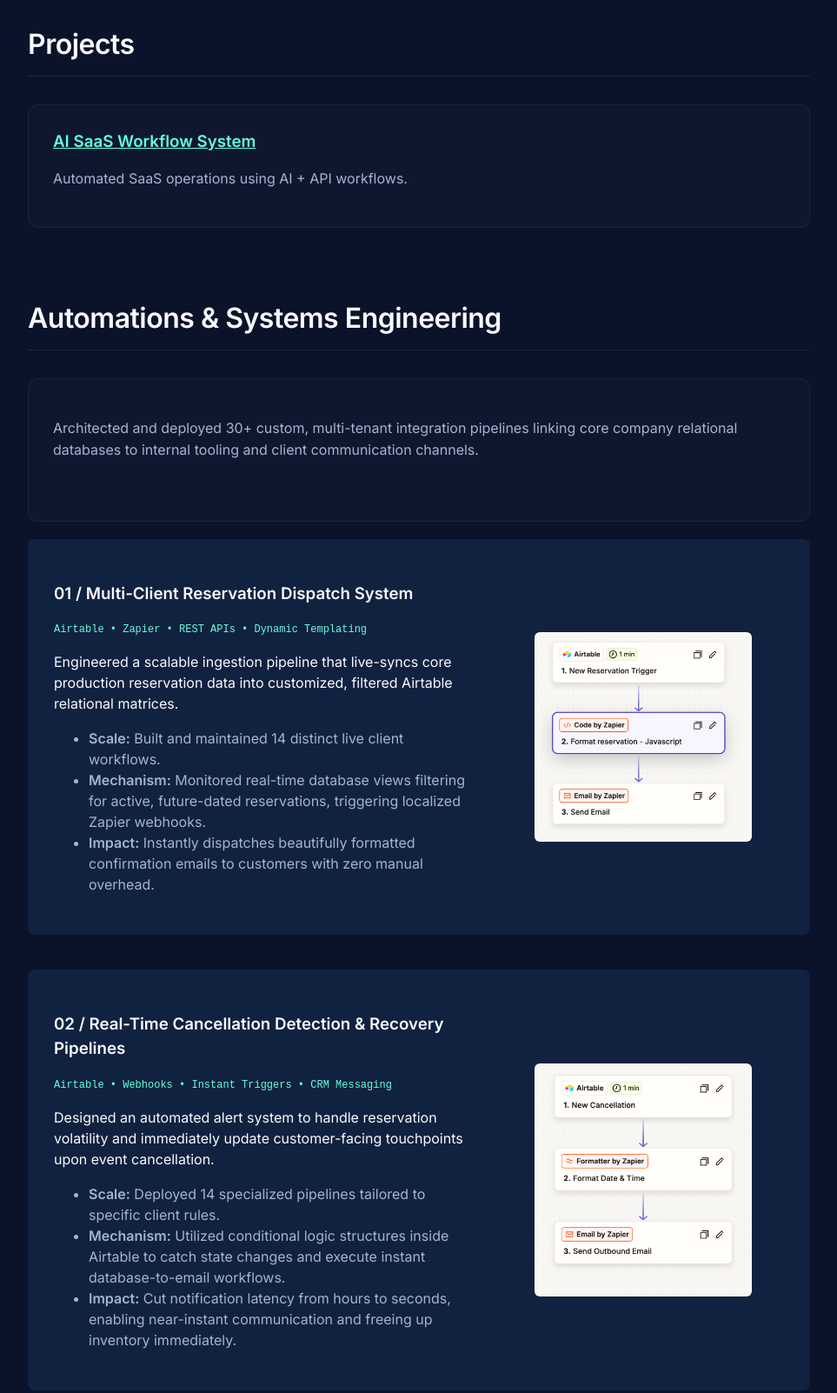
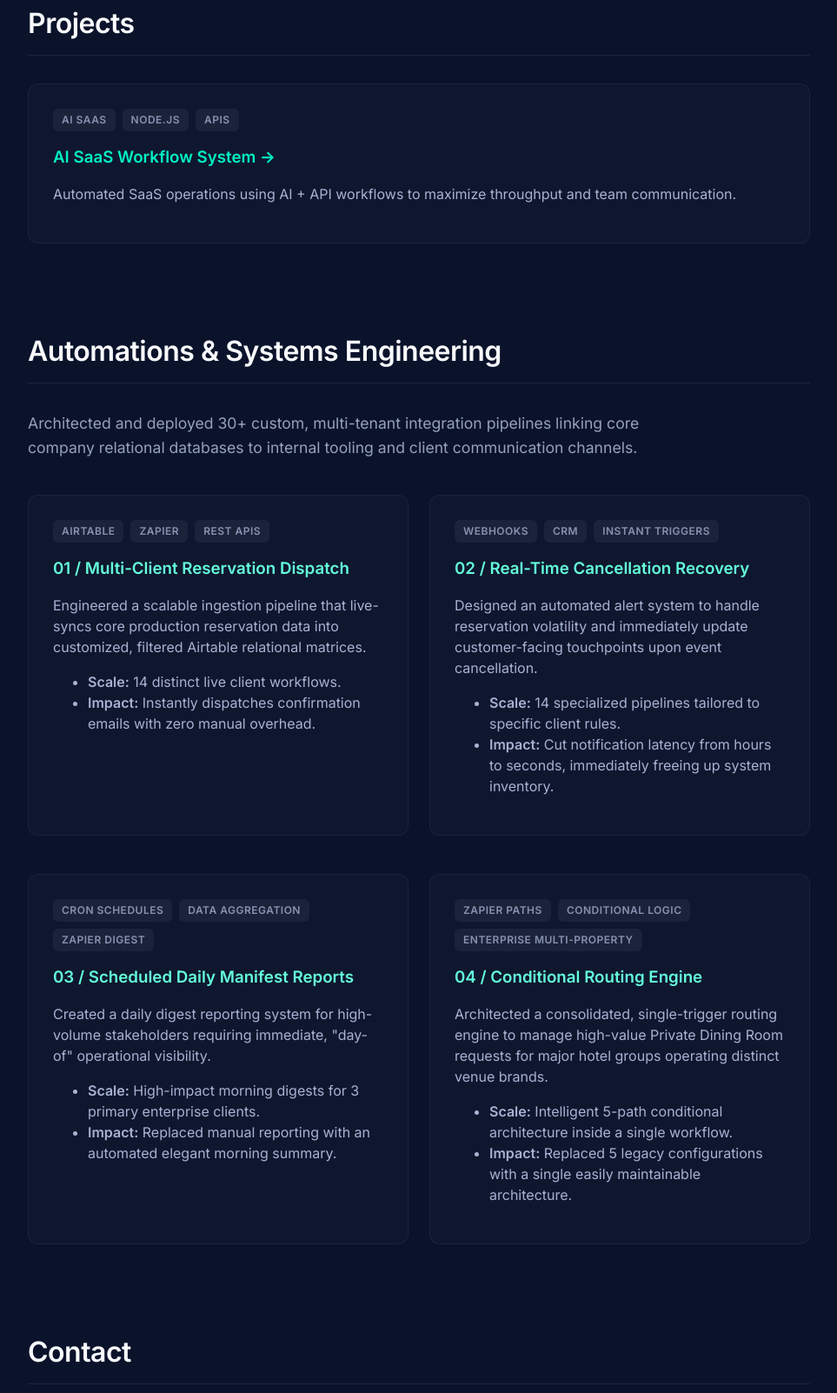
Before and after one commit to ann-hnatyshyn/ann-hnatyshyn.github.io, a plain HTML site: page index.html in a window 1280 px wide. Shown: the part 1700-3302 px from the top of the page at 87% size, without its empty margins (158-1121 px from the left). Drawn offline with Linux system fonts and the light colour scheme.

Commit message:
Revamp experience and projects sections in index.html
Refactor experience and projects sections with improved structure and tags.

```diff
--- a/index.html
+++ b/index.html
@@ -55,12 +55,18 @@
     <strong>💻 Stack:</strong> JavaScript, React, Node.js, Express.js, PostgreSQL, REST APIs, Webhooks, Zapier, Skyvern
 </section>
 
+      <!-- EXPERIENCE SECTION -->
   <section id="experience">
     <h2>Experience</h2>
-
+    <div class="project-grid">
       <div class="card">
+        <div class="card-tags">
+          <span class="tag">AI Workflows</span>
+          <span class="tag">APIs & Webhooks</span>
+          <span class="tag">QA Testing</span>
+        </div>
         <h3>Tablz.com: SaaS Operations & AI Workflow Specialist</h3>
-          <span>2023 — Present</span>
+        <span class="date-badge">2023 — Present</span>
         <ul>
           <li>Built AI-driven workflows using ChatGPT, Gemini, Zapier</li>
           <li>Integrated SaaS APIs and webhooks for automation</li>
@@ -70,120 +76,110 @@
       </div>
 
       <div class="card">
-          <h3>House of Funk Roasting Co: Co-Founder and Director of Coffee </h3>
-          <span>2019 — 2023</span>
+        <div class="card-tags">
+          <span class="tag">Operations</span>
+          <span class="tag">Systems Design</span>
+          <span class="tag">Business Strategy</span>
+        </div>
+        <h3>House of Funk Roasting Co: Co-Founder & Director</h3>
+        <span class="date-badge">2019 — 2023</span>
         <ul>
-            <li>Built operational workflows for inventory</li>
+          <li>Built operational workflows for inventory management</li>
           <li>Implemented digital systems for business efficiency</li>
         </ul>
-        </div>
-
-      </section>
-
-      <section id="projects">
-        <h2>Projects</h2>
-
-        <div class="card">
-          <h3>
-             <a href="projects/ai-workflow-system.html" style="color:#64ffda;">
-              AI SaaS Workflow System
-             </a>
-          </h3>
-          <p>Automated SaaS operations using AI + API workflows.</p>
-        </div>
-
-
-      </section>
-
-     <section id="automations">
-  <h2>Automations & Systems Engineering</h2>
-     <div class="card">
-  <p class="section-intro">
-    Architected and deployed 30+ custom, multi-tenant integration pipelines linking core company relational databases to internal tooling and client communication channels.
-  </p>
-     </div>
-  <!-- AUTOMATION 1 -->
-  <div class="automation-card">
-    <div class="automation-info">
-      <h3>01 / Multi-Client Reservation Dispatch System</h3>
-      <span class="tech-tags">Airtable • Zapier • REST APIs • Dynamic Templating</span>
-      <p>
-        Engineered a scalable ingestion pipeline that live-syncs core production reservation data into customized, filtered Airtable relational matrices.
-      </p>
-      <ul>
-        <li><strong>Scale:</strong> Built and maintained 14 distinct live client workflows.</li>
-        <li><strong>Mechanism:</strong> Monitored real-time database views filtering for active, future-dated reservations, triggering localized Zapier webhooks.</li>
-        <li><strong>Impact:</strong> Instantly dispatches beautifully formatted confirmation emails to customers with zero manual overhead.</li>
-      </ul>
-    </div>
-
-    <div class="automation-visual">
-      <img src ="images/newreservation.png">
-    </div>
-  </div>
-
-  <!-- AUTOMATION 2 -->
-  <div class="automation-card">
-    <div class="automation-info">
-      <h3>02 / Real-Time Cancellation Detection & Recovery Pipelines</h3>
-      <span class="tech-tags">Airtable • Webhooks • Instant Triggers • CRM Messaging</span>
-      <p>
-        Designed an automated alert system to handle reservation volatility and immediately update customer-facing touchpoints upon event cancellation.
-      </p>
-      <ul>
-        <li><strong>Scale:</strong> Deployed 14 specialized pipelines tailored to specific client rules.</li>
-        <li><strong>Mechanism:</strong> Utilized conditional logic structures inside Airtable to catch state changes and execute instant database-to-email workflows.</li>
-        <li><strong>Impact:</strong> Cut notification latency from hours to seconds, enabling near-instant communication and freeing up inventory immediately.</li>
-      </ul>
-    </div>
-    <div class="automation-visual">
-      <img src="images/cancellation.png">
-    </div>
-  </div>
-
-  <!-- AUTOMATION 3 -->
-  <div class="automation-card">
-    <div class="automation-info">
-      <h3>03 / Scheduled Cron-Style Daily Manifest Reports</h3>
-      <span class="tech-tags">Airtable Views • Zapier Digest • Cron Schedules • Data Aggregation</span>
-      <p>
-        Created a daily digest reporting system for high-volume stakeholders requiring immediate, "day-of" operational visibility.
-      </p>
-      <ul>
-        <li><strong>Scale:</strong> Curated high-impact morning digests for 3 primary enterprise clients.</li>
-        <li><strong>Mechanism:</strong> Programmed a time-based cron trigger inside Zapier to query time-sensitive, filtered daily manifest tables every morning.</li>
-        <li><strong>Impact:</strong> Replaced manual daily reporting with an elegant, automated morning summary delivered straight to client inboxes before shift starts.</li>
-      </ul>
-    </div>
-   <div class="automation-visual">
-      <img src= "images/summaryemail9am.png">
       </div>
     </div>
   </section>
 
-      <!-- AUTOMATION 4 -->
-  <div class="automation-card">
-    <div class="automation-info">
-      <h3>04 / Conditional Routing Engine for Enterprise Hospitality</h3>
-      <span class="tech-tags">Zapier Paths • Conditional Logic • Multi-Property Routing • Dynamic Templates</span>
-      <p>
-        Architected a consolidated, single-trigger routing engine to manage high-value Private Dining Room (PDR) requests for a major hotel group operating multiple distinct venue brands.
+     <!-- PROJECTS SECTION -->
+  <section id="projects">
+    <h2>Projects</h2>
+    <div class="project-grid">
+      <div class="card">
+        <div class="card-tags">
+          <span class="tag">AI SaaS</span>
+          <span class="tag">Node.js</span>
+          <span class="tag">APIs</span>
+        </div>
+        <h3>
+          <a href="projects/ai-workflow-system.html" style="color: #00f2c3; text-decoration: none;">
+            AI SaaS Workflow System →
+          </a>
+        </h3>
+        <p>Automated SaaS operations using AI + API workflows to maximize throughput and team communication.</p>
+      </div>
+    </div>
+  </section>
+
+    <!-- AUTOMATIONS SECTION -->
+  <section id="automations">
+    <h2>Automations & Systems Engineering</h2>
+    <p class="section-intro" style="color: #94a3b8; font-size: 1.1rem; margin-bottom: 2.5rem; max-width: 750px;">
+      Architected and deployed 30+ custom, multi-tenant integration pipelines linking core company relational databases to internal tooling and client communication channels.
     </p>
+
+    <div class="project-grid">
+      <!-- AUTOMATION 1 -->
+      <div class="card">
+        <div class="card-tags">
+          <span class="tag">Airtable</span>
+          <span class="tag">Zapier</span>
+          <span class="tag">REST APIs</span>
+        </div>
+        <h3>01 / Multi-Client Reservation Dispatch</h3>
+        <p>Engineered a scalable ingestion pipeline that live-syncs core production reservation data into customized, filtered Airtable relational matrices.</p>
         <ul>
-        <li><strong>Scale:</strong> Built an intelligent 5-path conditional architecture handling complex enterprise routing inside a single workflow.</li>
-        <li><strong>Mechanism:</strong> Evaluates inbound database records via Zapier Paths, filtering by specific restaurant criteria to execute unique operational and client-facing email logic per venue.</li>
-        <li><strong>Impact:</strong> Replaced the need for maintaining 5 separate workflows with a unified, easily maintainable routing engine that guarantees zero cross-contamination of client data.</li>
+          <li><strong>Scale:</strong> 14 distinct live client workflows.</li>
+          <li><strong>Impact:</strong> Instantly dispatches confirmation emails with zero manual overhead.</li>
         </ul>
       </div>
 
-   <div class="automation-visual">
-      <!-- Wrapping the image in a link pointing directly to the photo file -->
-      <a href="images/condition.png" target="_blank" title="Click to view full-size workflow diagram">
-        <img src="images/condition.png" alt="Zapier 5-Path Conditional Routing Workflow Diagram">
-      </a>
+      <!-- AUTOMATION 2 -->
+      <div class="card">
+        <div class="card-tags">
+          <span class="tag">Webhooks</span>
+          <span class="tag">CRM</span>
+          <span class="tag">Instant Triggers</span>
+        </div>
+        <h3>02 / Real-Time Cancellation Recovery</h3>
+        <p>Designed an automated alert system to handle reservation volatility and immediately update customer-facing touchpoints upon event cancellation.</p>
+        <ul>
+          <li><strong>Scale:</strong> 14 specialized pipelines tailored to specific client rules.</li>
+          <li><strong>Impact:</strong> Cut notification latency from hours to seconds, immediately freeing up system inventory.</li>
+        </ul>
       </div>
 
+      <!-- AUTOMATION 3 -->
+      <div class="card">
+        <div class="card-tags">
+          <span class="tag">Cron Schedules</span>
+          <span class="tag">Data Aggregation</span>
+          <span class="tag">Zapier Digest</span>
         </div>
+        <h3>03 / Scheduled Daily Manifest Reports</h3>
+        <p>Created a daily digest reporting system for high-volume stakeholders requiring immediate, "day-of" operational visibility.</p>
+        <ul>
+          <li><strong>Scale:</strong> High-impact morning digests for 3 primary enterprise clients.</li>
+          <li><strong>Impact:</strong> Replaced manual reporting with an automated elegant morning summary.</li>
+        </ul>
+      </div>
+
+      <!-- AUTOMATION 4 -->
+      <div class="card">
+        <div class="card-tags">
+          <span class="tag">Zapier Paths</span>
+          <span class="tag">Conditional Logic</span>
+          <span class="tag">Enterprise Multi-Property</span>
+        </div>
+        <h3>04 / Conditional Routing Engine</h3>
+        <p>Architected a consolidated, single-trigger routing engine to manage high-value Private Dining Room requests for major hotel groups operating distinct venue brands.</p>
+        <ul>
+          <li><strong>Scale:</strong> Intelligent 5-path conditional architecture inside a single workflow.</li>
+          <li><strong>Impact:</strong> Replaced 5 legacy configurations with a single easily maintainable architecture.</li>
+        </ul>
+      </div>
+    </div>
+  </section>
 
    <section id="contact">
   <h2>Contact</h2>
```
Lines whose indentation alone changed are shown as unchanged.
